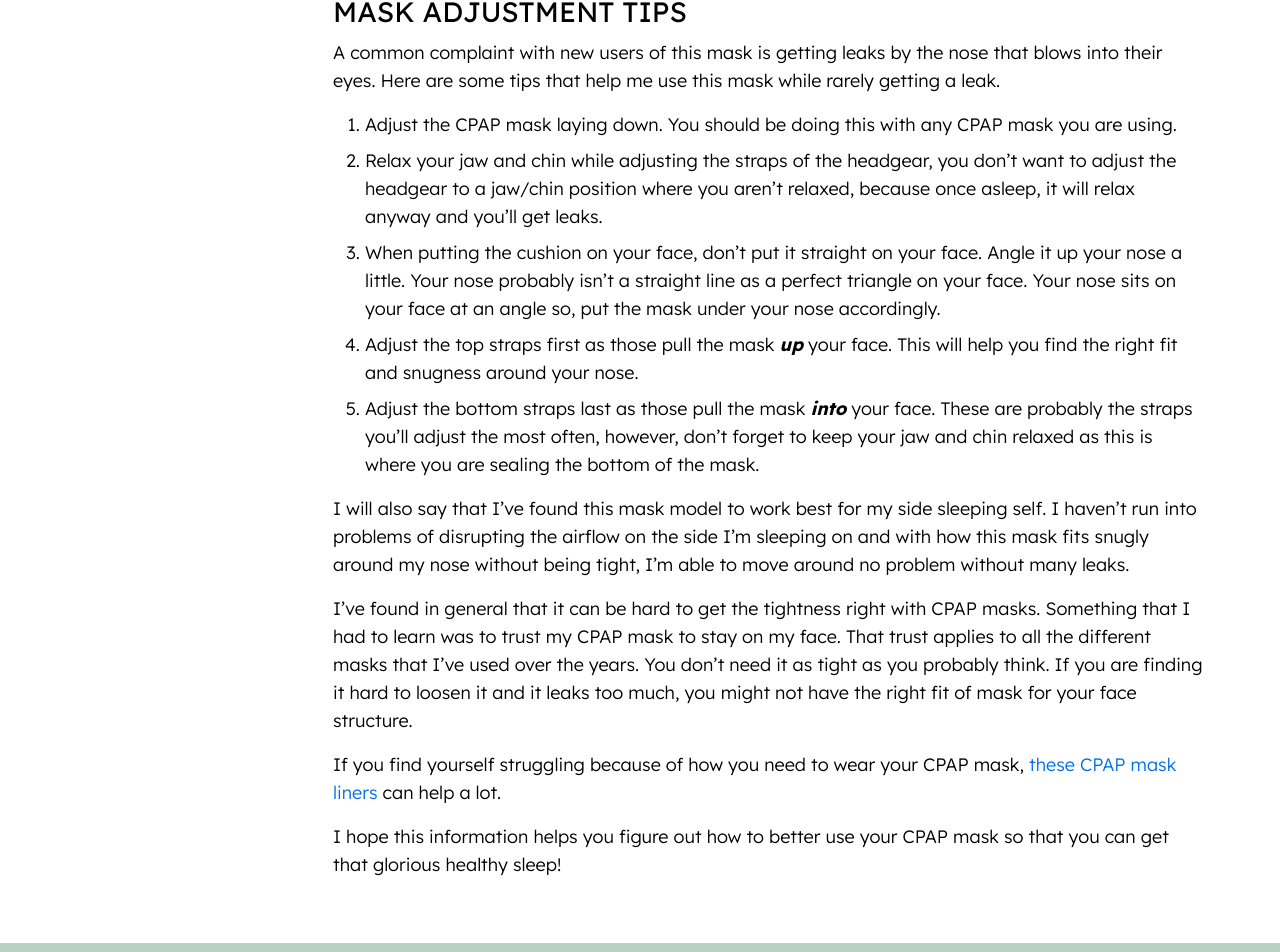
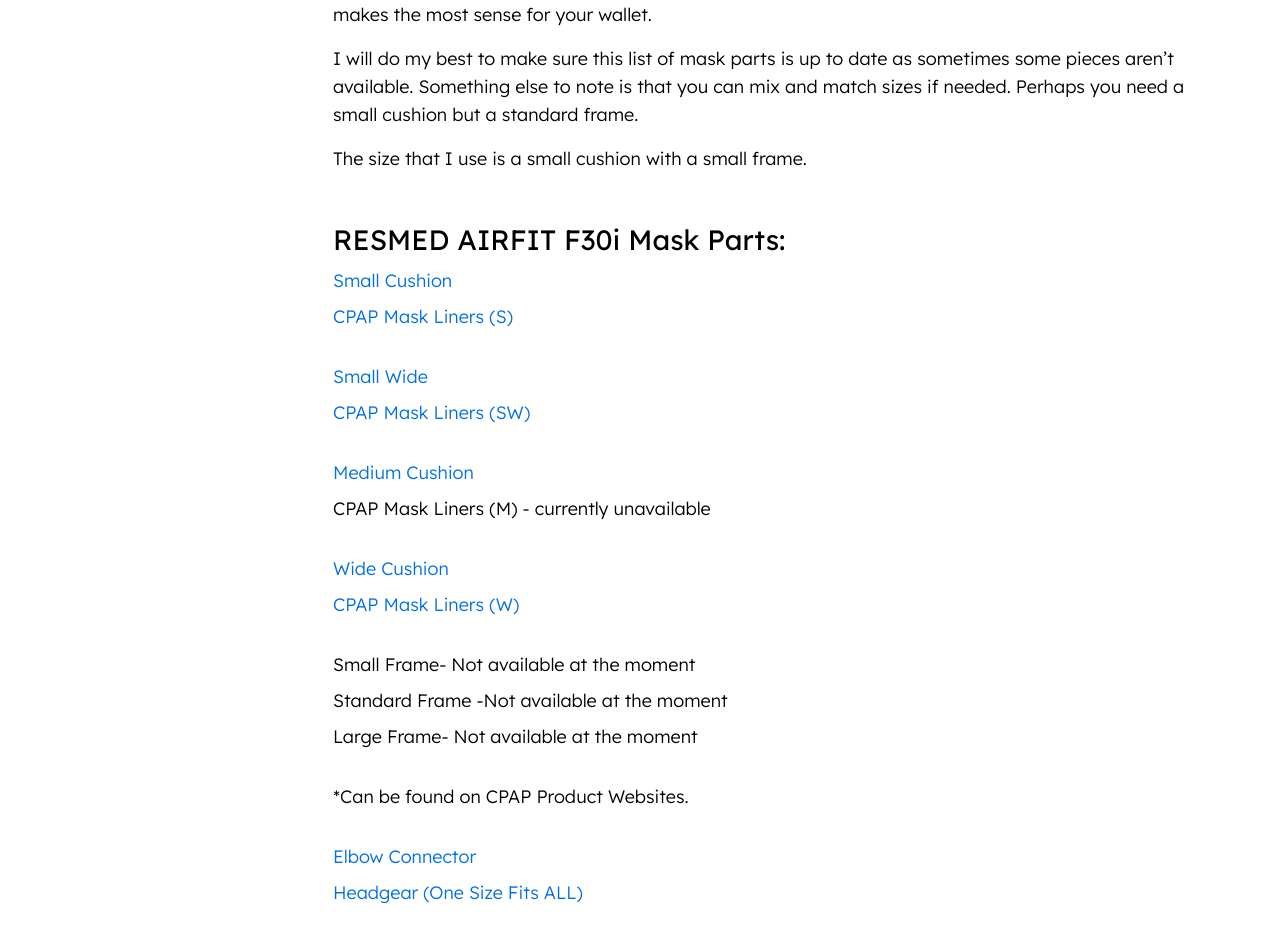
Before and after one commit to Auvache/mhn, a Vue app: page /products/resmed in a window 1280 px wide. Shown: the part 1067-2019 px from the top of the page. Built offline with nearby package versions, Linux system fonts and the light colour scheme.

Commit message:
fixes from Kajsa

```diff
--- a/src/scss/mixins/_font-sizes.scss
+++ b/src/scss/mixins/_font-sizes.scss
@@ -87,7 +87,7 @@
     font-size: 14px;
     font-weight: $font-weight-light;
     line-height: 20px;
-    margin-bottom: 0.25rem;
+    margin-bottom: 1rem;
 
     @include breakpoint(sm) {
       font-size: fluidProp(14px, 14px);
--- a/src/views/UnderstandingSleepApnea.vue
+++ b/src/views/UnderstandingSleepApnea.vue
@@ -61,7 +61,7 @@
 
             <h3>Nasal Devices</h3>
             <ul>
-              <li><span class="fw-bold">Nasal Dilator</span> - Great for those with a deviated septum or need decongestion relief. It goes inside your nose and gently pushes on the nasal airways to open them up. It’s most effective for treating those with mild to moderate sleep apnea.</li>
+              <li><span class="fw-bold">Nasal Dilator</span> - Great for those with a deviated septum or need congestion relief. It goes inside your nose and gently pushes on the nasal airways to open them up. It’s most effective for treating those with mild to moderate sleep apnea.</li>
             </ul>
 
             <h3>Pillows</h3>
--- a/src/views/products/ResMed.vue
+++ b/src/views/products/ResMed.vue
@@ -13,7 +13,35 @@
             <p>As someone who has struggled with health insurance covering the costs of my mask, I find that I like to spread out the cost by purchasing the individual pieces as I go. However, keep in mind that this is my personal experience. I’ve had multiple insurance companies and plans, and they all treat sleep apnea needs in vastly different ways. </p>
             <p class="tagline"><i>*Understand that I’m speaking from an American point of view. I understand that not everywhere in the world has this issue when it comes to getting CPAP supplies. </i></p>
             <p>It’s also important to note how important it is getting the correct size. I wear a small size for both the cushion and frame. It is also possible to mix and match sizes, so you can find the right fit for your face. From all the content I’ve made about this specific mask, it has been overwhelmingly positive. </p>
-            <p>Something important to know about CPAP masks in general is that some of them have a magnetic clip on the straps. Examples of this would be the ResMed Airfit F30i or the Philips Respironics Dreamwear Full Face Mask. This is because the magnets can interfere with other medical equipment you might have, such as a pacemaker. Therefore, if you have such medical equipment - <span class="fw-bold"><i>do not use this mask</i></span>. However, if you don’t have any other medical equipment, then you are fine using this mask. With this warning label on the mask, its availability has been limited to CPAP suppliers or through your insurance. It cannot be found on Amazon at this time as it has been labeled as a recalled item for the reason stated above. </p>
+            <p>Something important to know about CPAP masks in general is that some of them have a magnetic clip on the straps. Examples of this would be the ResMed Airfit F30i or the Philips Respironics Dreamwear Full Face Mask. This is because the magnets can interfere with other medical equipment you or your partner might have, such as a pacemaker. Therefore, if you have such medical equipment- <span class="fw-bold">DO NOT USE THIS MASK</span>. However, if you or your partner don’t have any other medical equipment, then you are fine using this mask.</p>
+            <p>I shop around for the different mask parts and buy them individually as I need them to try to keep costs down. I’ve found more than once that sometimes going to someplace like Amazon can be cheaper than going through my insurance. However, that being said, make sure you go the route that makes the most sense for your wallet.  </p>
+            <p>I will do my best to make sure this list of mask parts is up to date as sometimes some pieces aren’t available. Something else to note is that you can mix and match sizes if needed. Perhaps you need a small cushion but a standard frame.</p>
+            <p>The size that I use is a small cushion with a small frame.</p>
+
+            <h2>RESMED AIRFIT F30i Mask Parts: </h2>
+            <ul class="list-unstyled">
+              <li><a href="https://amzn.to/42maGxB" target="_blank">Small Cushion</a></li>
+              <li><a href="https://amzn.to/3vO0CBl" target="_blank">CPAP Mask Liners (S)</a></li>
+              <br>
+              <li><a href="https://amzn.to/47QEmEk" target="_blank">Small Wide</a></li>
+              <li><a href="https://amzn.to/49fhE9X" target="_blank">CPAP Mask Liners (SW)</a></li>
+              <br>
+              <li><a href="https://amzn.to/47ZgyhD" target="_blank">Medium Cushion</a></li>
+              <li>CPAP Mask Liners (M) - currently unavailable</li>
+              <br>
+              <li><a href="https://amzn.to/4b9OXwW" target="_blank">Wide Cushion</a></li>
+              <li><a href="https://amzn.to/3UksgjO" target="_blank">CPAP Mask Liners (W)</a></li>
+              <br>
+              <li>Small Frame- Not available at the moment</li>
+              <li>Standard Frame -Not available at the moment</li>
+              <li>Large Frame- Not available at the moment</li>
+              <br>
+              <li>*Can be found on CPAP Product Websites. </li>
+              <br>
+              <li><a href="https://amzn.to/47Y9bXR" target="_blank">Elbow Connector</a></li>
+              <li><a href="https://amzn.to/3vOmfl1" target="_blank">Headgear (One Size Fits ALL)</a></li>
+            </ul>
+
             <h2>MASK ADJUSTMENT TIPS</h2>
             <p>A common complaint with new users of this mask is getting leaks by the nose that blows into their eyes. Here are some tips that help me use this mask while rarely getting a leak. </p>
             <ol>
```
